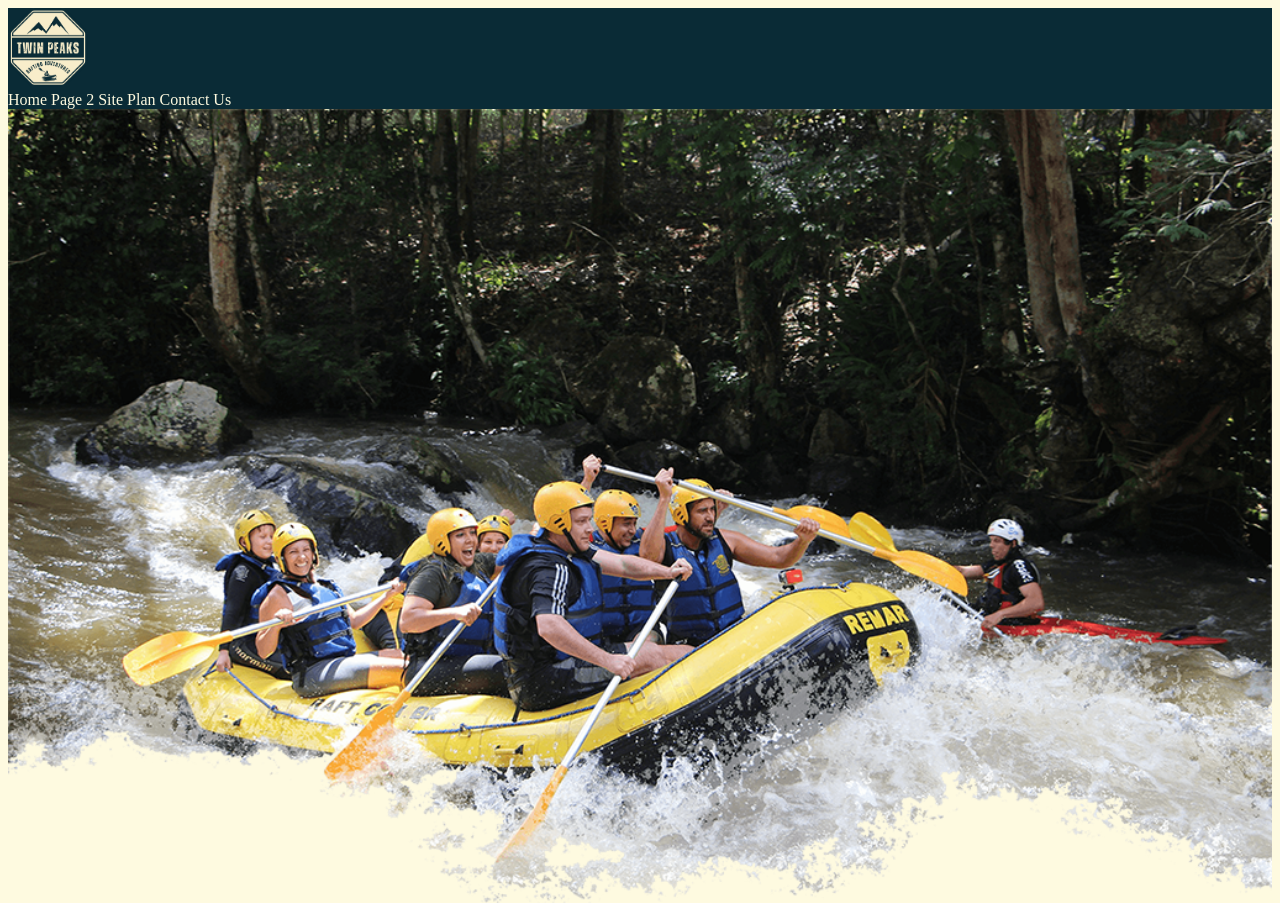
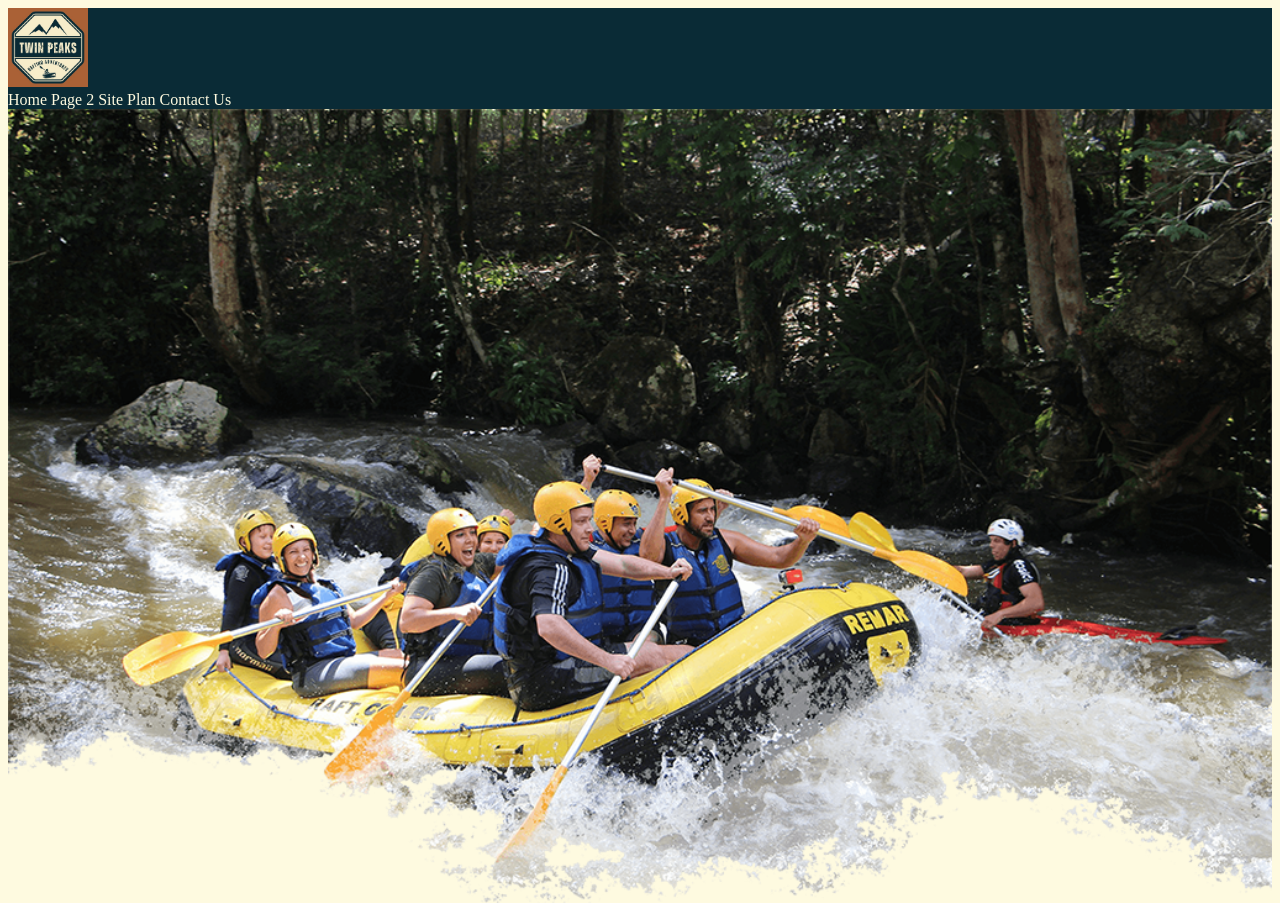
Before and after one commit to mariya-domakova/wdd130, a plain HTML site: page wwr/index.html in a window 1280 px wide. Shown: the top 903 px of the page. Drawn offline with Linux system fonts and the light colour scheme.

Commit message:
img tag changed

```diff
--- a/wwr/index.html
+++ b/wwr/index.html
@@ -11,7 +11,7 @@
     <div id="content">
         <header>
             <a id="logo_link" href="index.html">
-                <img class="logo" src="images/logo.png" alt="Twin Peaks Logo">
+                <img class="logo" src="images/logo3.jpg" alt="Twin Peaks Logo">
             </a>
             <nav>
                 <a href="index.html">Home</a>
```
